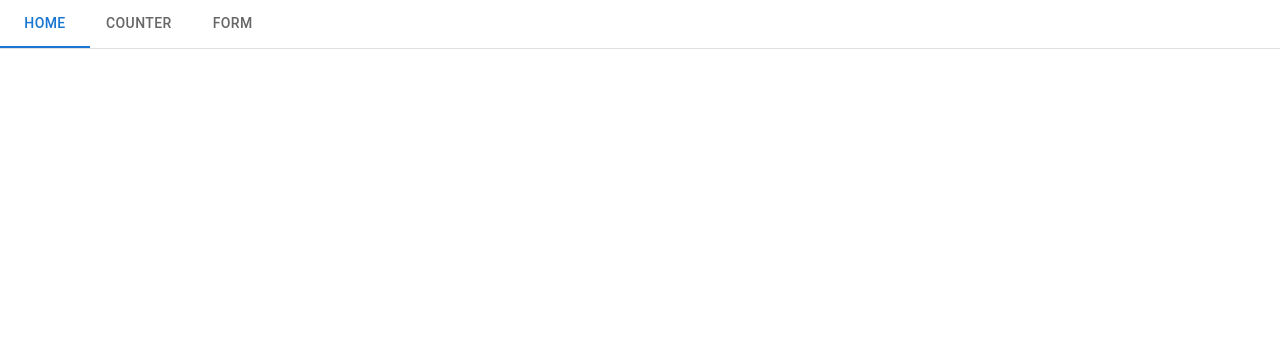
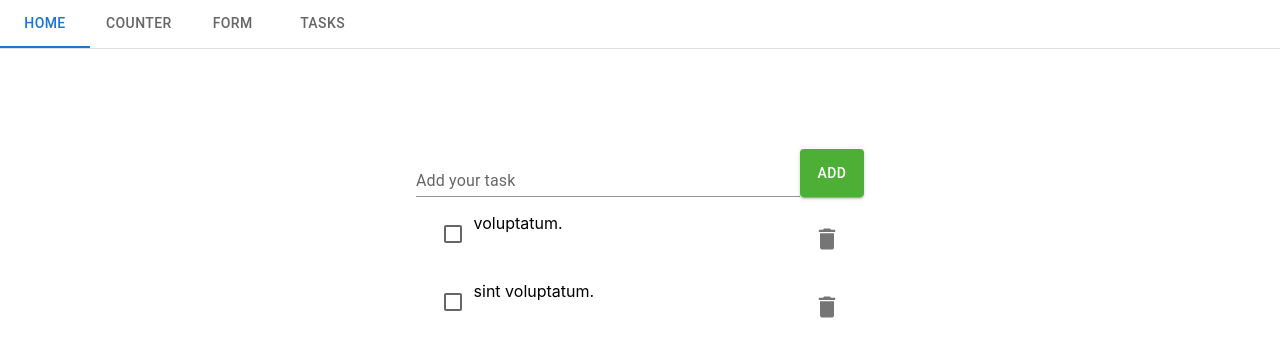
Before and after one commit to Popovsky/react-typescript, a React (Create React App) app: page /tasks in a window 1280 px wide. Before the commit this address had no page. Shown: the top 356 px of the page. Built offline with nearby package versions, Linux system fonts and the light colour scheme.

Commit message:
Add task component

```diff
--- a/package.json
+++ b/package.json
@@ -5,6 +5,7 @@
   "dependencies": {
     "@emotion/react": "^11.7.0",
     "@emotion/styled": "^11.6.0",
+    "@mui/icons-material": "^5.2.0",
     "@mui/material": "^5.2.2",
     "@testing-library/jest-dom": "^5.15.1",
     "@testing-library/react": "^11.2.7",
@@ -13,6 +14,8 @@
     "@types/node": "^12.20.37",
     "@types/react": "^17.0.37",
     "@types/react-dom": "^17.0.11",
+    "axios": "^0.24.0",
+    "lodash": "^4.17.21",
     "mobx": "^6.3.7",
     "mobx-react": "^7.2.1",
     "react": "^17.0.2",
@@ -46,5 +49,8 @@
       "last 1 firefox version",
       "last 1 safari version"
     ]
+  },
+  "devDependencies": {
+    "@types/lodash": "^4.14.177"
   }
 }
--- a/src/App.tsx
+++ b/src/App.tsx
@@ -1,4 +1,4 @@
-import React from 'react';
+import React, {useState} from 'react';
 import Counter from './components/Counter';
 import CountView from './components/CountView';
 import IncrementButton from './components/IncrementButton';
@@ -7,13 +7,14 @@ import StepHandler from './components/StepHandler';
 import { ICounter } from './interfaces/counter';
 import Form from "./components/Form";
 import {Link, Route, BrowserRouter as Router, Routes} from 'react-router-dom';
-import {Box, Tab, Tabs} from "@mui/material";
+import {Box, List, Tab, Tabs} from "@mui/material";
 import CenterWrapper from "./components/CenterWrapper";
+import Task from "./components/Task";
 
 const counter: ICounter = new Counter();
 
 const App: React.FC = () => {
-  const [value, setValue] = React.useState(0);
+  const [value, setValue] = useState(0);
 
   const handleChange = (event: React.SyntheticEvent, newValue: number) => {
     setValue(newValue);
@@ -27,6 +28,7 @@ const App: React.FC = () => {
             <Tab component={Link} to={'/'} label="Home" />
             <Tab component={Link} to={'/counter'} label="Counter" />
             <Tab component={Link} to={'/form'} label="Form" />
+            <Tab component={Link} to={'/tasks'} label="Tasks" />
           </Tabs>
         </Box>
         <Routes>
@@ -43,6 +45,14 @@ const App: React.FC = () => {
               <Form/>
             </CenterWrapper>
           } />
+          <Route path="/tasks" element={
+            <CenterWrapper>
+              <Form/>
+              <List>
+                <Task content={' voluptatum.'}/>
+                <Task content={'sint voluptatum.'}/>
+              </List>
+            </CenterWrapper>} />
           <Route path="/" element={
             <CenterWrapper>
               <div>App was loaded...</div>
--- a/src/components/CenterWrapper.tsx
+++ b/src/components/CenterWrapper.tsx
@@ -7,7 +7,7 @@ const CenterWrapper: React.FC = ({children}) => {
             justifyContent: "center",
             alignItems: "center",
             height: "50vh"
-        }} >{children}</div>
+        }} ><div>{children}</div></div>
     );
 };
 
--- a/src/components/Form.tsx
+++ b/src/components/Form.tsx
@@ -4,17 +4,18 @@ import {Button, TextField} from "@mui/material";
 import {IForm} from "../interfaces/form";
 
 const Form: React.FC = () => {
-    const {register, handleSubmit} = useForm<IForm>();
+    const {register, handleSubmit, reset} = useForm<IForm>();
     const onSubmit: SubmitHandler<IForm> = (data: object) => {
         console.log(data);
+        reset();
     }
 
     return (
-        <form onSubmit={handleSubmit(onSubmit)}>
-            <TextField id="standard-basic" label="First name" variant="standard" {...register('firstName')} /><br/>
-            <TextField id="standard-basic" label="Last name" variant="standard" {...register('lastName')} /><br/>
-            <TextField id="standard-basic" label="Age" variant="standard" {...register('age')} /><br/>
-            <Button style={{backgroundColor: "#4eaf36"}} variant="contained" type="submit">Submit</Button>
+        <form style={{
+            display: "flex",
+        }} onSubmit={handleSubmit(onSubmit)}>
+            <TextField style={{width: '90%'}} id="standard-basic" label="Add your task" variant="standard" {...register('task')} />
+            <Button style={{backgroundColor: "#4eaf36", width: '10%'}} variant="contained" type="submit">Add</Button>
         </form>
     );
 };
--- /dev/null
+++ b/src/components/Task.tsx
@@ -0,0 +1,26 @@
+import React from 'react';
+import {Checkbox, IconButton, ListItem} from "@mui/material";
+import {Delete} from '@mui/icons-material';
+
+interface ITask {
+    content: string,
+}
+
+const Task: React.FC<ITask> = (props) => {
+    return (
+        <ListItem style={{
+            width: '35vw',
+            display: "flex",
+            justifyContent: "space-between",
+            alignItems: "flex-start"
+        }}>
+            <Checkbox style={{width: '10%'}} />
+            <p style={{width: '80%', margin: 0}}>{props.content}</p>
+            <IconButton style={{width: '10%'}} aria-label="delete" size="large">
+                <Delete fontSize="inherit" />
+            </IconButton>
+        </ListItem>
+    );
+};
+
+export default Task;
--- a/src/interfaces/form.ts
+++ b/src/interfaces/form.ts
@@ -1,5 +1,6 @@
 export interface IForm {
-    firstName: 'string' | 'string1',
+    firstName: string,
     lastName: string,
     age: number,
+    task: string
 }
--- /dev/null
+++ b/src/stores/Task.ts
@@ -0,0 +1,10 @@
+import {makeAutoObservable} from "mobx";
+
+class Task {
+    private list: [] = [];
+    constructor() {
+        makeAutoObservable(this);
+    }
+}
+
+export default Task;
```
Also changed, not shown: src/api/api.ts (added, +15 -0 lines), src/interfaces/task.ts (added, +13 -0 lines), 1 other file (tests, documents, lock files or other folders).
